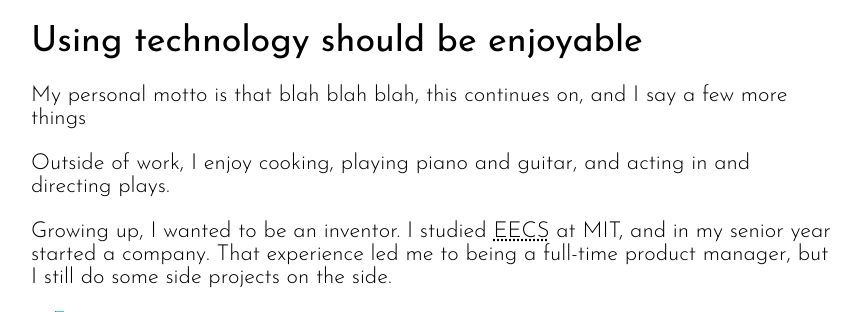
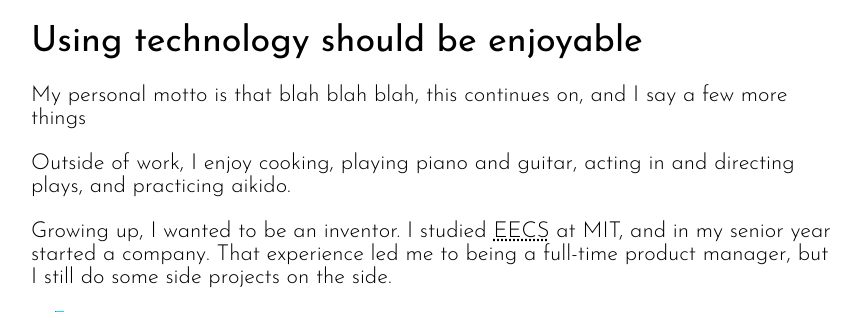
Before and after one commit to brettcvz/brettcvz.com, a Django app: page /about/ in a window 1280 px wide. Shown: the part 75-387 px from the top of the page, without its empty margins (209-1070 px from the left). Run offline with Django 3.2, Linux system fonts and the light colour scheme.

Commit message:
Some small tweaks

```diff
--- a/templates/about.html
+++ b/templates/about.html
@@ -8,7 +8,9 @@
     <div class="about-intro fadein">
         <h1>Using technology should be enjoyable</h1>
         <p class="motto">My personal motto is that blah blah blah, this continues on, and I say a few more things</p>
-        <p>Outside of work, I enjoy cooking, playing piano and guitar, and acting in and directing plays.</p>
+        <p>
+        Outside of work, I enjoy cooking, playing piano and guitar, acting in and directing plays, and practicing aikido.
+        </p>
         <p>
         Growing up, I wanted to be an inventor. I studied <abbr title="Electrical Engineering and Computer Science">EECS</abbr> at MIT, and in my senior year started a company. That experience led me to being a full-time product manager, but I still do some side projects on the side.
         </p>
--- a/templates/home.html
+++ b/templates/home.html
@@ -15,7 +15,6 @@
     <div class="segment fadein" id="about">
         <h2><a href="{%url 'about'%}">About</a></h2>
         <div class="details">
-            <img id="timeline" src="http://placehold.it/600x50" alt="A timeline of my career">
             <ul id="main-points">
                 <li>Product Manager at <a href="http://ifttt.com">IFTTT</a></li>
                 <li>Founding CEO of <a href="http://filepicker.io">Filepicker.io</a></li>
@@ -40,6 +39,7 @@
             <a class="more" href="{% url 'posts:index'%}">See all posts &rsaquo;</a>
         </div>
     </div>
+    <!--
     <div class="segment fadein" id="projects">
         <h2><a href="{% url 'projects:index'%}">Projects</a></h2>
         <div class="details">
@@ -58,6 +58,7 @@
             <a class="more" href="{% url 'projects:index'%}">See all projects &rsaquo;</a>
         </div>
     </div>
+    -->
     <div class="segment fadein" id="contact">
         <h2>Contact</h2>
         <div class="details">
```
